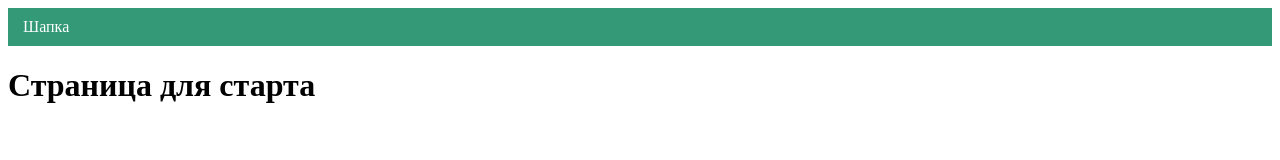
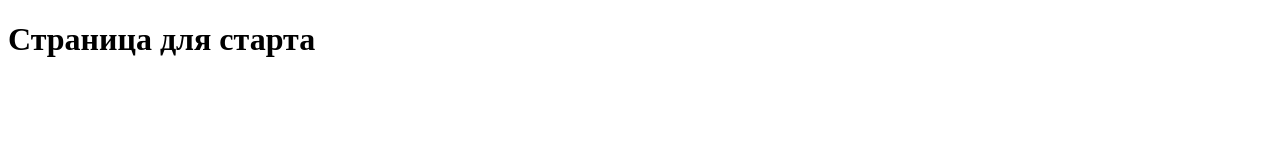
Before and after one commit to PonkinDmitrij/cat-energy, a website: page source/index.html in a window 1280 px wide. Drawn offline with nearby package versions, Linux system fonts and the light colour scheme; files that its build step writes are made by us from their sources.

Commit message:
refactor: remove test code

```diff
--- a/source/index.html
+++ b/source/index.html
@@ -9,7 +9,6 @@
     <script src="scripts/index.js" defer></script>
   </head>
   <body class="page__body">
-    <header class="header">Шапка</header>
     <main>
       <h1>Страница для старта</h1>
     </main>
--- a/source/styles/blocks/header.scss
+++ /dev/null
@@ -1,5 +0,0 @@
-.header {
-  padding: 10px 15px;
-  color: #ffffff;
-  background-color: #339977;
-}
--- a/source/styles/styles.scss
+++ b/source/styles/styles.scss
@@ -4,4 +4,3 @@
 @use "common/fonts";
 
 // BLOCKS
-@use "blocks/header";
```
